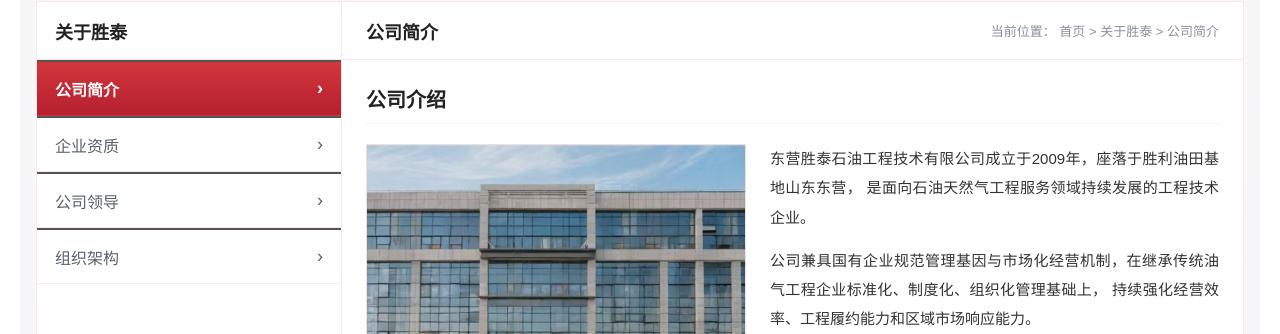
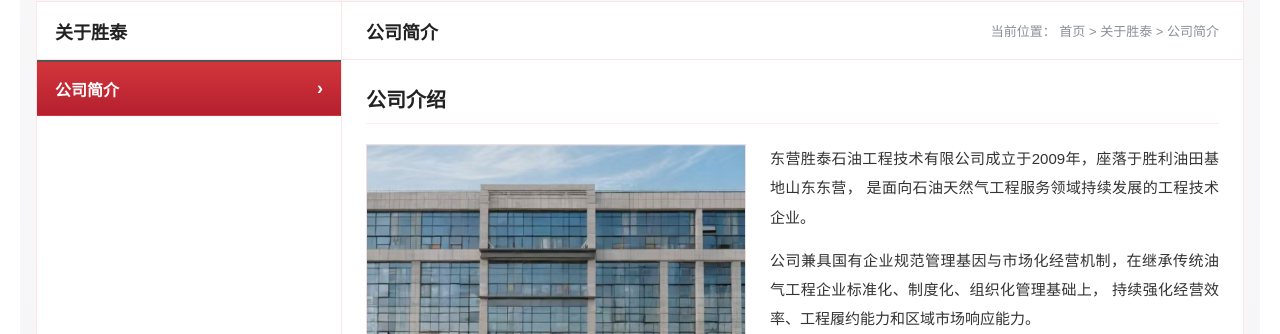
Before and after one commit to xuxiaolin11/shengtai-oil-website, a Nuxt app: page /about in a window 1280 px wide. Shown: the part 443-777 px from the top of the page. Built offline with nearby package versions, Linux system fonts and the light colour scheme.

Commit message:
首页修改

```diff
--- a/pages/about.vue
+++ b/pages/about.vue
@@ -13,7 +13,8 @@
     '东营胜泰石油工程技术有限公司公司简介页面，展示企业成立背景、规模信息、经营范围与组织架构。'
 })
 
-const sideMenu = ['公司简介', '企业资质', '公司领导', '组织架构']
+// 企业资质 / 公司领导 / 组织架构 暂时隐藏，需要时把对应文案加回数组即可恢复
+const sideMenu = ['公司简介']
 const sectionMap = {
   company: '公司简介',
   qualification: '企业资质',
```
